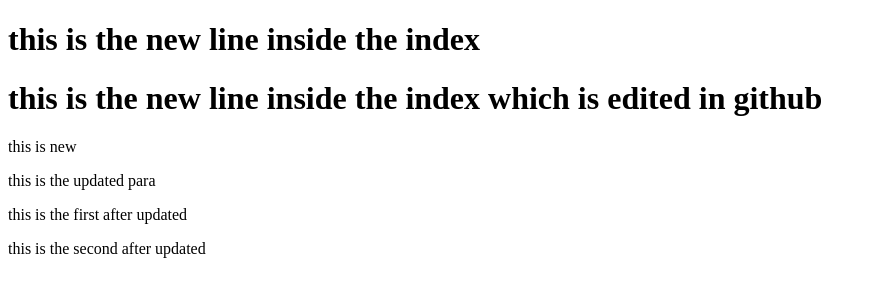
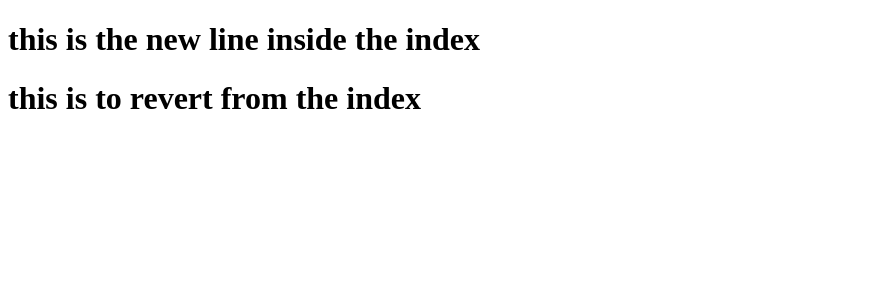
Before and after one commit to gururaj-r123/forlearning, a plain HTML site: page pages/index.html in a window 1280 px wide. Shown: the whole page, without its empty margins (0-876 px from the left). Drawn offline with Linux system fonts and the light colour scheme.

Commit message:
this is to revert from index

```diff
--- a/pages/index.html
+++ b/pages/index.html
@@ -7,10 +7,6 @@
 </head>
 <body>
     <h1>this is the new line inside the index</h1>
-     <h1>this is the new line inside the index  which is edited in github</h1>
-     <p>this is new <param name="" value=""></p>
-     <p>this is the updated para</p>
-     <p>this is the first after updated</p>
-     <p>this is the second after updated</p>
+    <h1>this is to revert from the index</h1>
 </body>
 </html>
```
